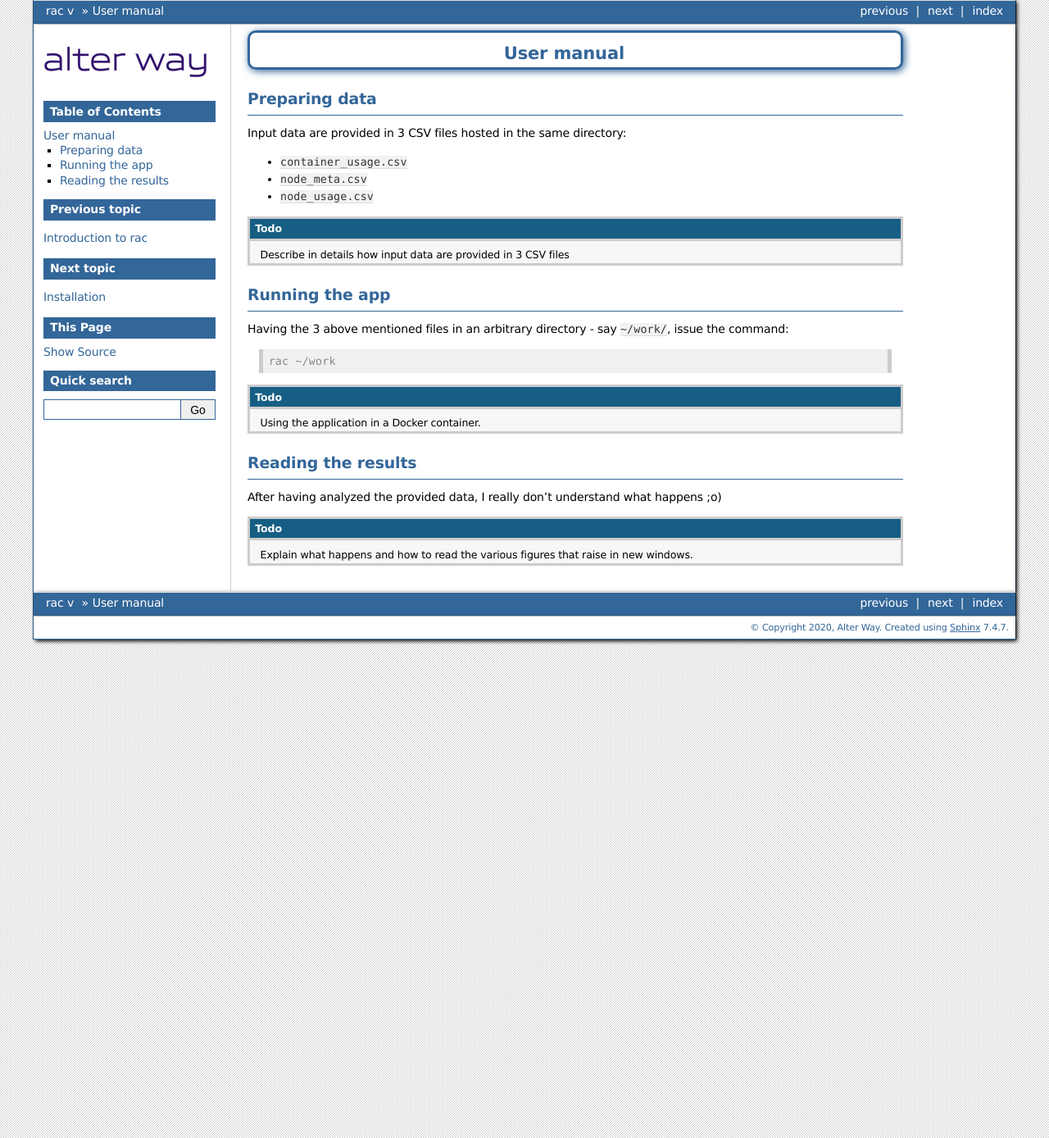
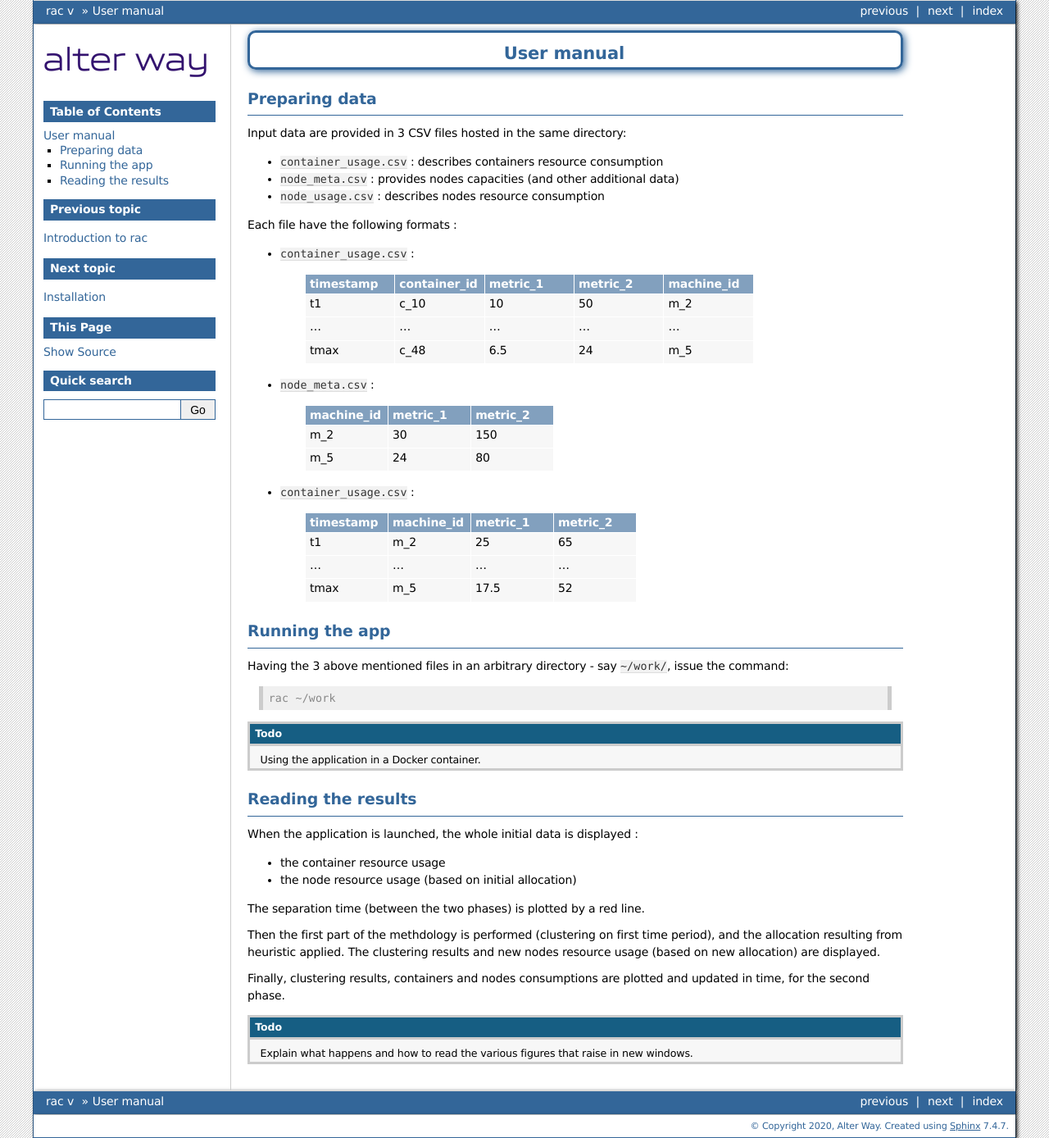
Before and after one commit to Smile-SA/hots, a Sphinx documentation site: the page built from doc/source/usermanual.rst, in a window 1280 px wide. Shown: the whole page at 82% size. Built offline with Sphinx 7.4.7, drawn with Linux system fonts in a browser that asks for light colours.

```diff
--- a/doc/source/usermanual.rst
+++ b/doc/source/usermanual.rst
@@ -9,11 +9,35 @@ Preparing data
 
 Input data are provided in 3 CSV files hosted in the same directory:
 
-- :file:`container_usage.csv`
-- :file:`node_meta.csv`
-- :file:`node_usage.csv`
+- :file:`container_usage.csv` : describes containers resource consumption
+- :file:`node_meta.csv` : provides nodes capacities (and other additional data)
+- :file:`node_usage.csv` : describes nodes resource consumption
 
-.. todo:: Describe in details how input data are provided in 3 CSV files
+Each file have the following formats :
+
+- :file:`container_usage.csv` :
+   .. csv-table::
+      :header: "timestamp", "container_id", "metric_1", "metric_2", "machine_id"
+      :widths: 15, 15, 15, 15, 15
+
+      "t1", "c_10", 10, 50, "m_2"
+      "...", "...", "...", "...", "..."
+      "tmax", "c_48", 6.5, 24, "m_5"
+- :file:`node_meta.csv` :
+   .. csv-table::
+      :header: "machine_id", "metric_1", "metric_2"
+      :widths: 15, 15, 15
+
+      "m_2", 30, 150
+      "m_5", 24, 80
+- :file:`container_usage.csv` :
+   .. csv-table::
+      :header: "timestamp", "machine_id", "metric_1", "metric_2"
+      :widths: 15, 15, 15, 15
+
+      "t1", "m_2", 25, 65
+      "...", "...", "...", "..."
+      "tmax", "m_5", 17.5, 52
 
 Running the app
 ===============
@@ -30,6 +54,18 @@ command:
 Reading the results
 ===================
 
-After having analyzed the provided data, I really don't understand what happens ;o)
+When the application is launched, the whole initial data is displayed :
+
+- the container resource usage
+- the node resource usage (based on initial allocation)
+
+The separation time (between the two phases) is plotted by a red line.
+
+Then the first part of the methdology is performed (clustering on first time
+period), and the allocation resulting from heuristic applied. The clustering
+results and new nodes resource usage (based on new allocation) are displayed.
+
+Finally, clustering results, containers and nodes consumptions are plotted and
+updated in time, for the second phase.
 
 .. todo:: Explain what happens and how to read the various figures that raise in new windows.
```
Also changed, not shown: doc/source/glossary.rst (+10 -17 lines), doc/source/introduction.rst (+32 -3 lines), 2 other files.
